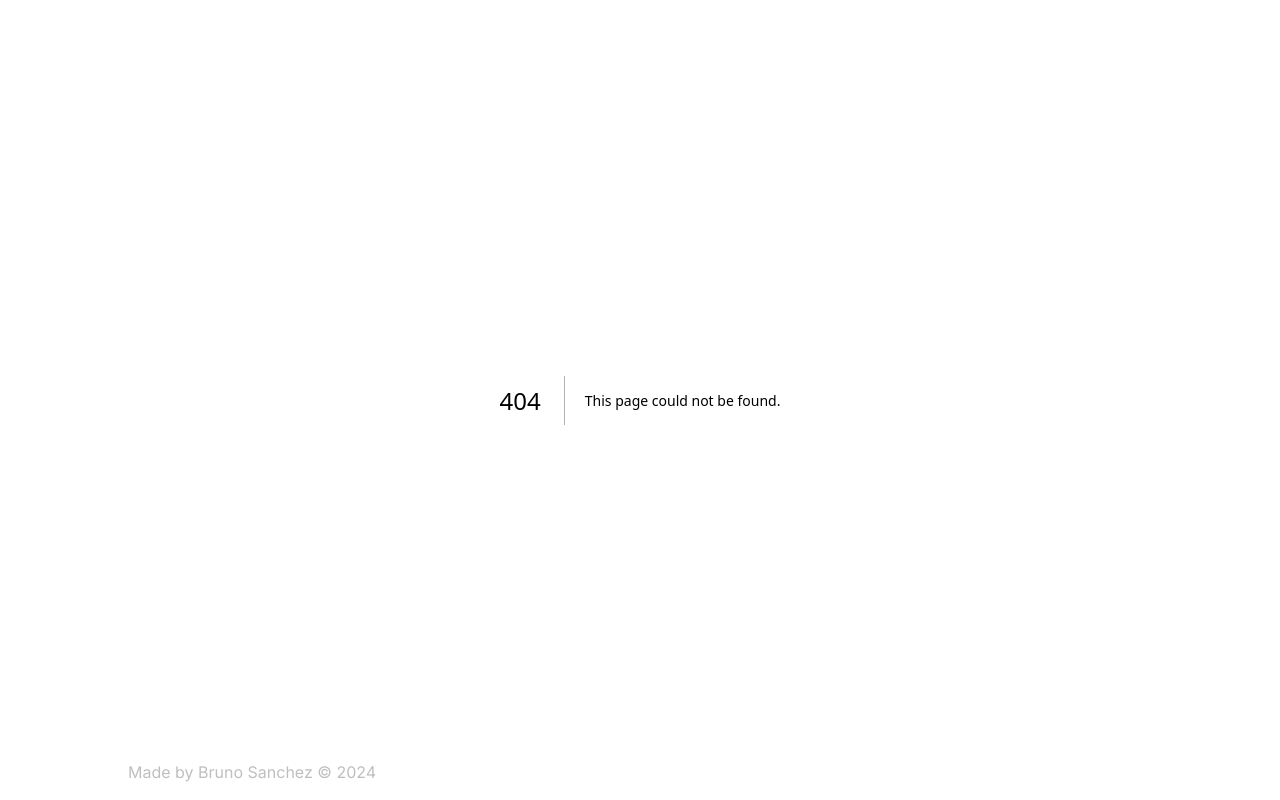
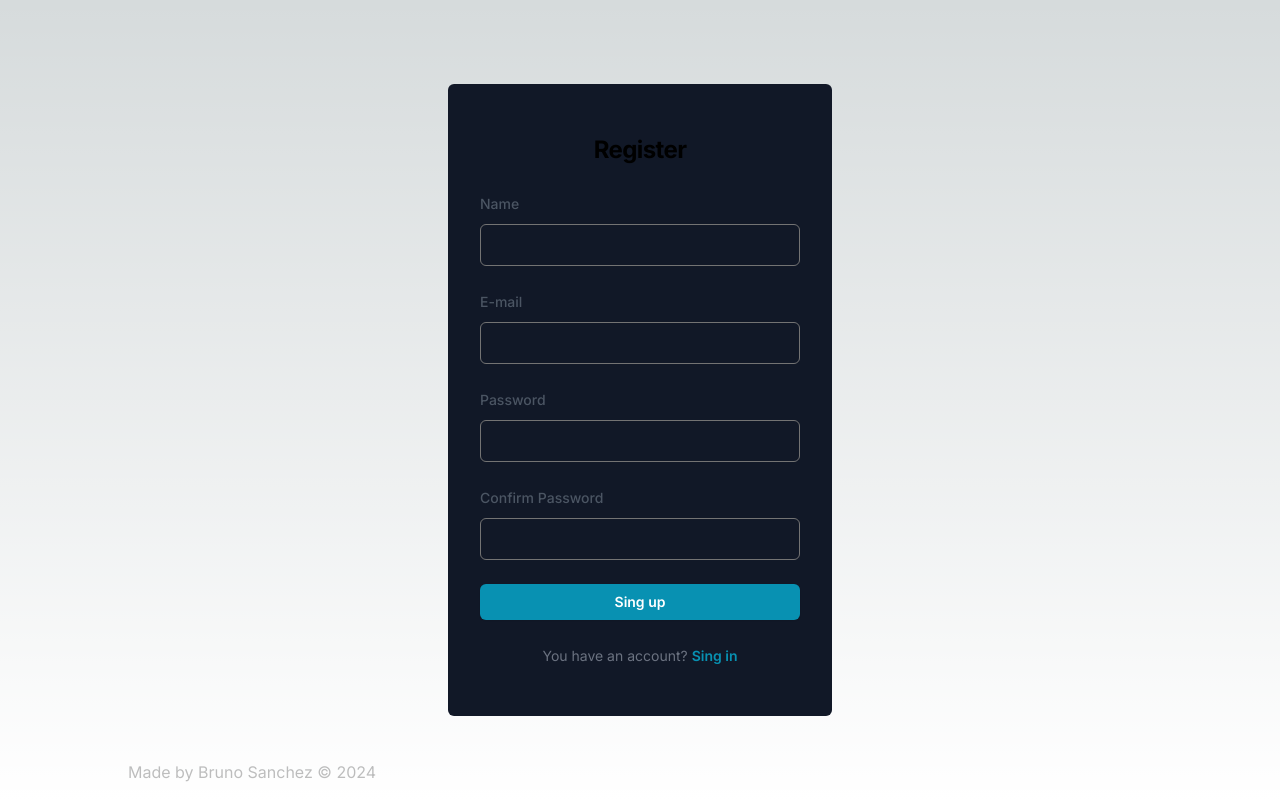
Before and after one commit to BrunoEmaSN/url-shortener, a Next.js app: page /auth/register in a window 1280 px wide. Before the commit this address had no page. Built offline with nearby package versions, Linux system fonts and the light colour scheme.

Commit message:
add login and register

```diff
--- /dev/null
+++ b/app/auth/login/page.tsx
@@ -0,0 +1,61 @@
+import CardAuth from "@/app/ui/auth/cardAuth";
+import TextField from "../../ui/dashboard/text-field";
+
+export default function LoginPage() {
+  return (
+    <CardAuth title="Login">
+      <div>
+        <label
+          htmlFor="email"
+          className="block text-sm font-medium leading-6 text-gray-600"
+        >
+          E-mail
+        </label>
+        <div className="mt-2">
+          <TextField id="email" type="text" />
+        </div>
+      </div>
+
+      <div>
+        <div className="flex items-center justify-between">
+          <label
+            htmlFor="password"
+            className="block text-sm font-medium leading-6 text-gray-600"
+          >
+            Password
+          </label>
+          <div className="text-sm">
+            <a
+              href="#"
+              className="font-semibold text-cyan-600 hover:text-cyan-500"
+            >
+              Forgot password?
+            </a>
+          </div>
+        </div>
+        <div className="mt-2">
+          <TextField id="password" type="text" />
+        </div>
+      </div>
+
+      <div>
+        <button
+          type="submit"
+          className="flex w-full justify-center rounded-md bg-cyan-600 px-3 py-1.5 text-sm font-semibold leading-6 text-white shadow-sm hover:bg-cyan-500 focus-visible:outline focus-visible:outline-2 focus-visible:outline-offset-2 focus-visible:outline-cyan-600"
+        >
+          Login
+        </button>
+      </div>
+
+      <p className="mt-10 text-center text-sm text-gray-500">
+        Not a member?{" "}
+        <a
+          href="#"
+          className="font-semibold leading-6 text-cyan-600 hover:text-cyan-500"
+        >
+          Sing up
+        </a>
+      </p>
+    </CardAuth>
+  );
+}
--- a/app/auth/page.tsx
+++ /dev/null
@@ -1,5 +0,0 @@
-export default function AuthPage() {
-  return (
-    <div>page</div>
-  )
-}
--- /dev/null
+++ b/app/auth/register/page.tsx
@@ -0,0 +1,77 @@
+import CardAuth from "@/app/ui/auth/cardAuth";
+import TextField from "../../ui/dashboard/text-field";
+
+export default function RegisterPage() {
+  return (
+    <CardAuth title="Register">
+      <div>
+        <label
+          htmlFor="name"
+          className="block text-sm font-medium leading-6 text-gray-600"
+        >
+          Name
+        </label>
+        <div className="mt-2">
+          <TextField id="name" type="text" />
+        </div>
+      </div>
+
+      <div>
+        <label
+          htmlFor="email"
+          className="block text-sm font-medium leading-6 text-gray-600"
+        >
+          E-mail
+        </label>
+        <div className="mt-2">
+          <TextField id="email" type="text" />
+        </div>
+      </div>
+
+      <div>
+        <label
+          htmlFor="password"
+          className="block text-sm font-medium leading-6 text-gray-600"
+        >
+          Password
+        </label>
+
+        <div className="mt-2">
+          <TextField id="password" type="text" />
+        </div>
+      </div>
+
+      <div>
+        <label
+          htmlFor="confirm-password"
+          className="block text-sm font-medium leading-6 text-gray-600"
+        >
+          Confirm Password
+        </label>
+
+        <div className="mt-2">
+          <TextField id="confirm-password" type="text" />
+        </div>
+      </div>
+
+      <div>
+        <button
+          type="submit"
+          className="flex w-full justify-center rounded-md bg-cyan-600 px-3 py-1.5 text-sm font-semibold leading-6 text-white shadow-sm hover:bg-cyan-500 focus-visible:outline focus-visible:outline-2 focus-visible:outline-offset-2 focus-visible:outline-cyan-600"
+        >
+          Sing up
+        </button>
+      </div>
+
+      <p className="mt-10 text-center text-sm text-gray-500">
+        You have an account?{" "}
+        <a
+          href="#"
+          className="font-semibold leading-6 text-cyan-600 hover:text-cyan-500"
+        >
+          Sing in
+        </a>
+      </p>
+    </CardAuth>
+  );
+}
--- /dev/null
+++ b/app/ui/auth/cardAuth.tsx
@@ -0,0 +1,21 @@
+import React from "react";
+
+interface CardAuthProps {
+  title: string
+  children: React.ReactNode
+}
+
+export default function CardAuth({title, children}: CardAuthProps) {
+  return (
+    <div className="flex justify-center h-screen items-center animate-fade">
+      <div className="sm:mx-auto sm:w-full sm:max-w-sm px-6 py-12 lg:px-8 space-y-6 bg-gray-900 rounded-md">
+        <div className="sm:mx-auto sm:w-full sm:max-w-sm">
+          <h2 className="text-center text-2xl font-bold leading-9 tracking-tight">
+            {title}
+          </h2>
+        </div>
+        {children}
+      </div>
+    </div>
+  );
+}
--- a/app/ui/dashboard/text-field.tsx
+++ b/app/ui/dashboard/text-field.tsx
@@ -3,8 +3,8 @@ import { ComponentProps } from "react";
 export default function TextField(props: ComponentProps<"input">) {
   return (
     <input
-      className={`w-full rounded-md bg-midnightLight px-4 py-2 text-white transition
-    duration-200 ease-in-out focus:border-none focus:outline-none focus:ring-1 focus:ring-neutral-500
+      className={`w-full rounded-md bg-transparent px-4 py-2 text-white transition
+    duration-200 ease-in-out border border-neutral-500 focus:outline-none focus:ring-1 focus:ring-neutral-500
     ${props.className}`}
       {...props}
     />
--- a/tailwind.config.ts
+++ b/tailwind.config.ts
@@ -13,6 +13,20 @@ const config: Config = {
         "gradient-conic":
           "conic-gradient(from 180deg at 50% 50%, var(--tw-gradient-stops))",
       },
+      animation: {
+				fade: 'fadeIn .7s ease-in-out',
+			},
+
+			keyframes: {
+				fadeIn: {
+					from: {
+            opacity: '0',
+          },
+					to: {
+            opacity: '1',
+          },
+				},
+			},
     },
   },
   plugins: [],
```
